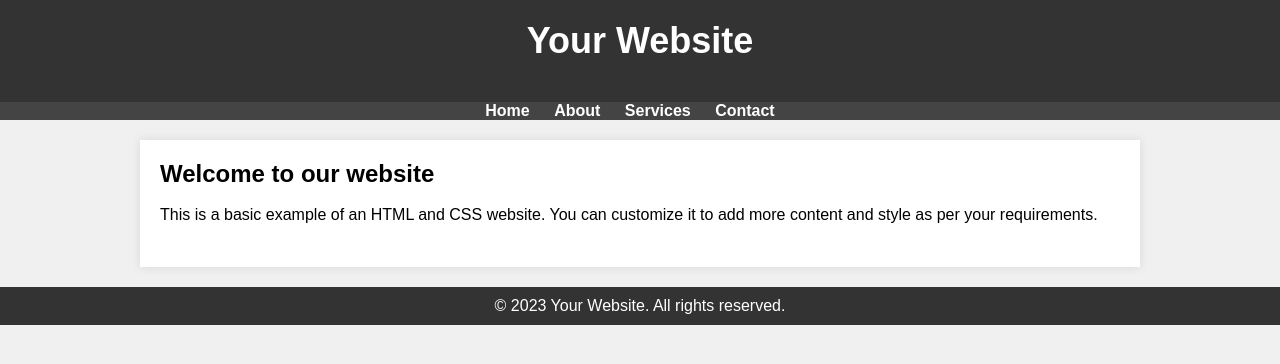
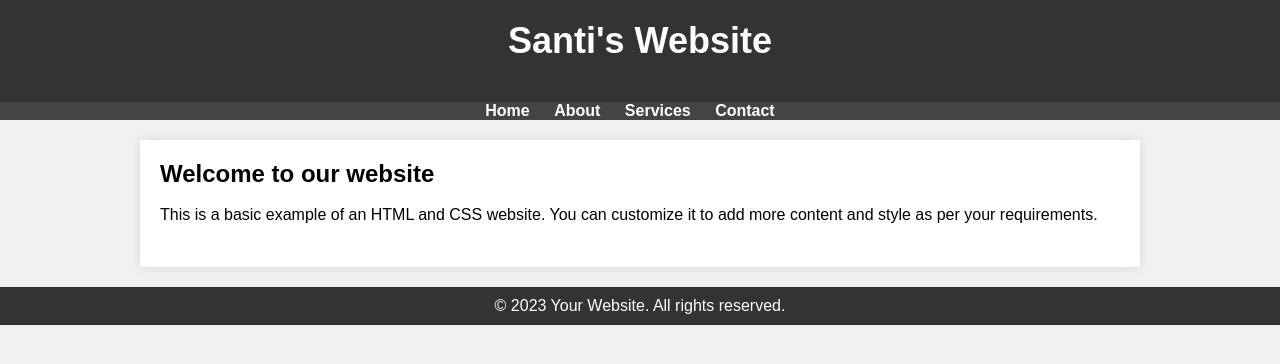
Before and after one commit to ezrand/ezrand.github.io, a plain HTML site: page index.html in a window 1280 px wide. Drawn offline with Linux system fonts and the light colour scheme.

Commit message:
Name change

```diff
--- a/index.html
+++ b/index.html
@@ -8,7 +8,7 @@
 </head>
 <body>
     <header>
-        <h1>Your Website</h1>
+        <h1>Santi's Website</h1>
     </header>
     <nav>
         <ul>
```
